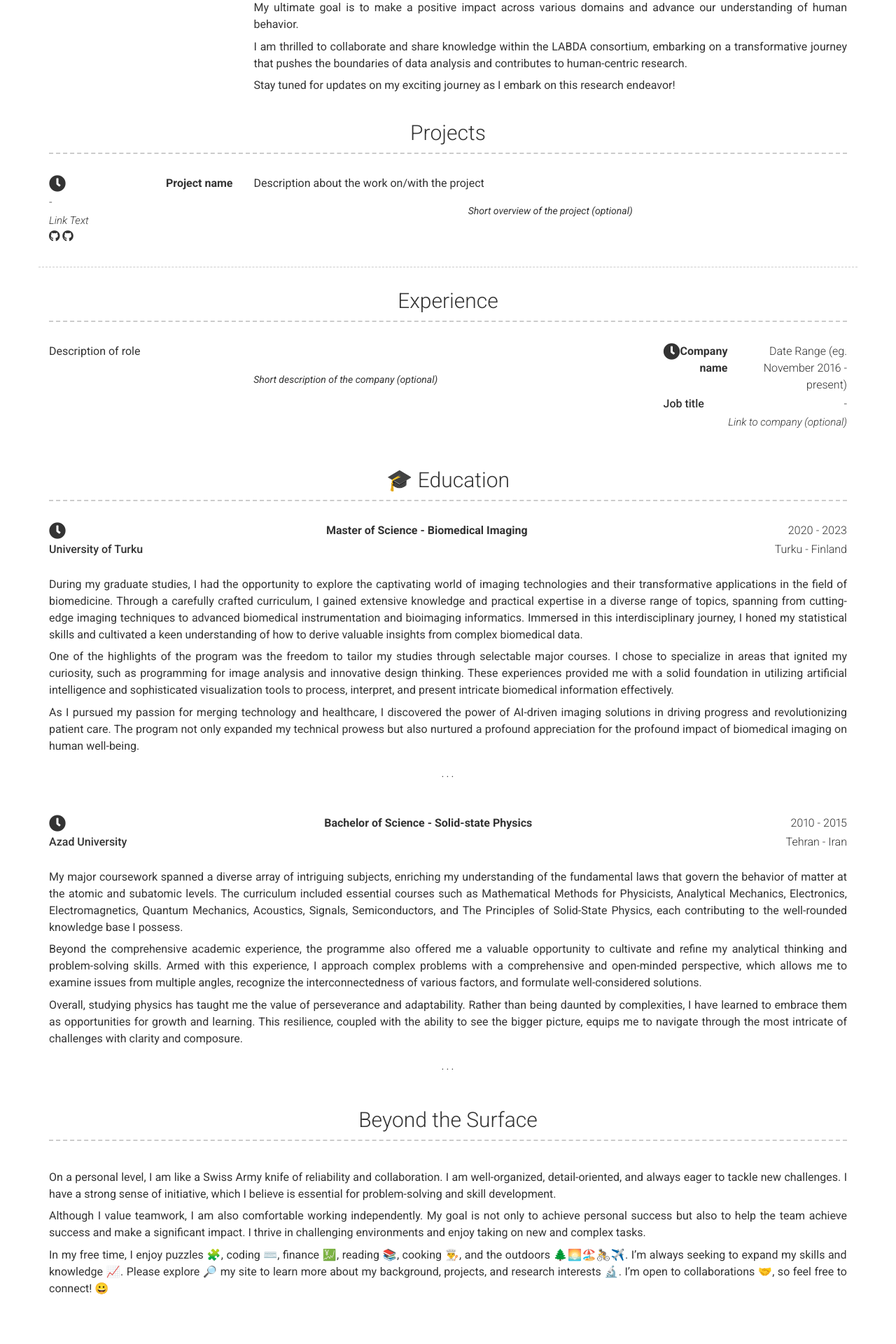
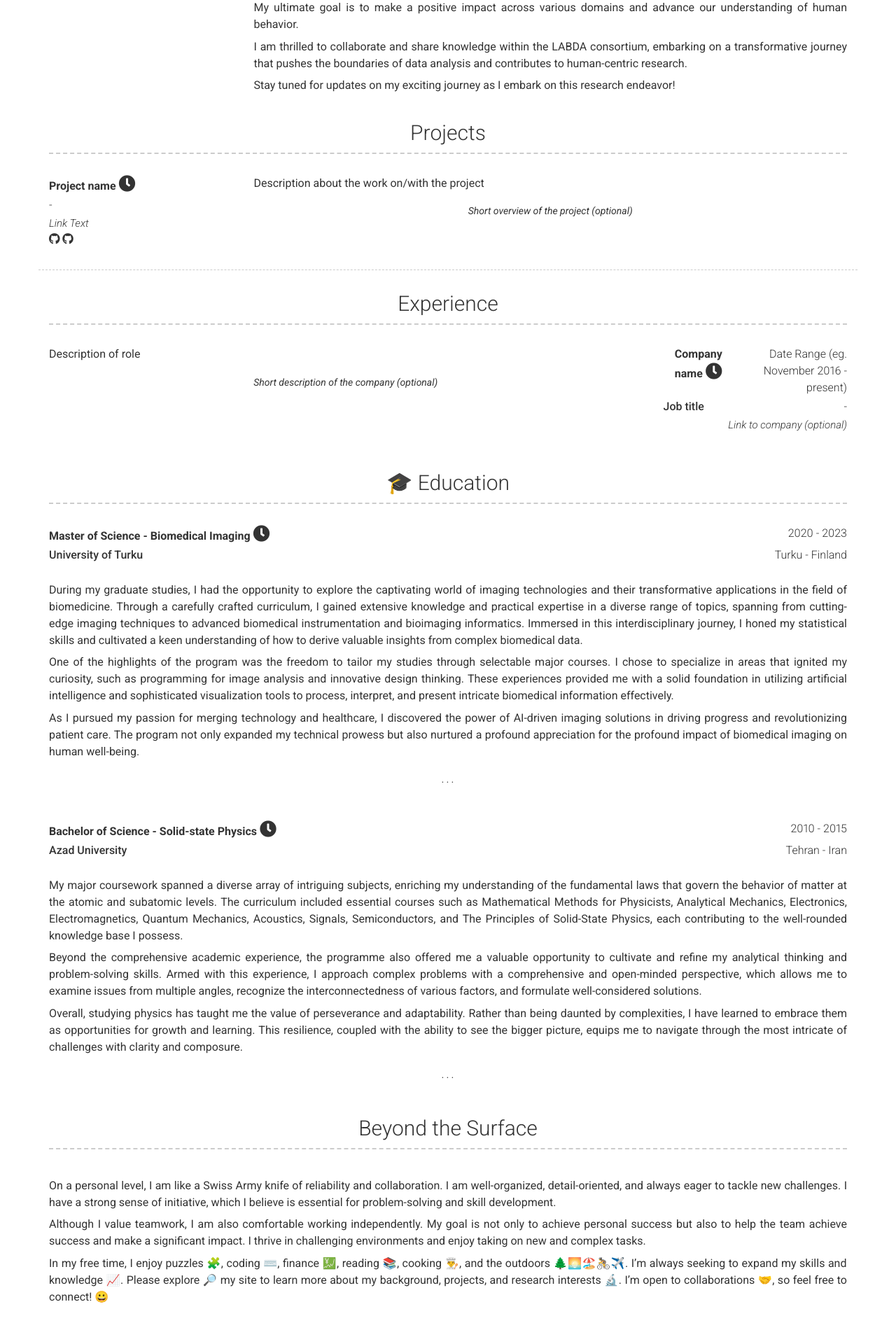
Before and after one commit to aminrezaei-img/CV, a Jekyll site: the page built from index.md, in a window 1280 px wide. Shown: the part 860-2780 px from the top of the page at 70% size. Built offline with Jekyll 4.4.1, drawn with Linux system fonts in a browser that asks for light colours; nearby versions of some CDN libraries.

Commit message:
Update section-list.html

```diff
--- a/_includes/section-list.html
+++ b/_includes/section-list.html
@@ -1,11 +1,17 @@
 {% for item in include.content %}
   <div class="row clearfix layout layout-{{item.layout | default: 'left'}} border-{{item.border | default: 'no'}}">
     <div class="col-xs-12 col-sm-4 col-md-3 col-print-12 details">
-      <div style="display: flex; justify-content: space-between;">
-        <i class="fas fa-clock" style="font-size:24px;"></i>
-        {%- if item.title -%}<p id="{{ item.title | slugify }}" style="font-weight: bold;">{{ item.title }}</p>{%- endif -%}
-        {%- if item.caption -%}<p>{{ item.caption }}</p>{%- endif -%}
-      </div>
+    <div style="display: flex; justify-content: space-between;">
+      {%- if item.title -%}
+        <p id="{{ item.title | slugify }}" style="font-weight: bold;">
+          {{ item.title }}
+          <i class="fas fa-clock" style="font-size: 24px;"></i>
+        </p>
+      {%- endif -%}
+      {%- if item.caption -%}
+        <p>{{ item.caption }}</p>
+      {%- endif -%}
+    </div>
 
       <div style="display: flex; justify-content: space-between;">
         {%- if item.sub_title -%}<p><b>{{ item.sub_title }}</b></p>{%- endif -%}
```
